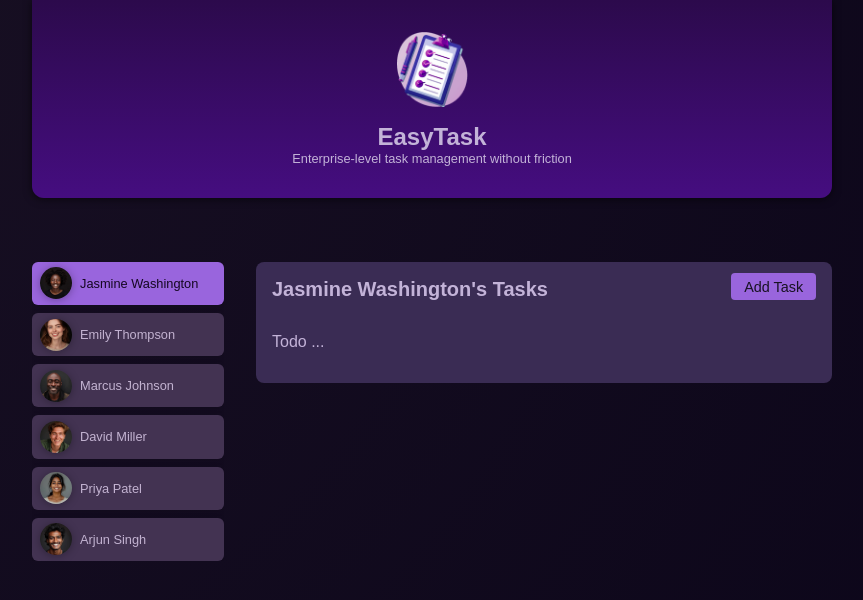
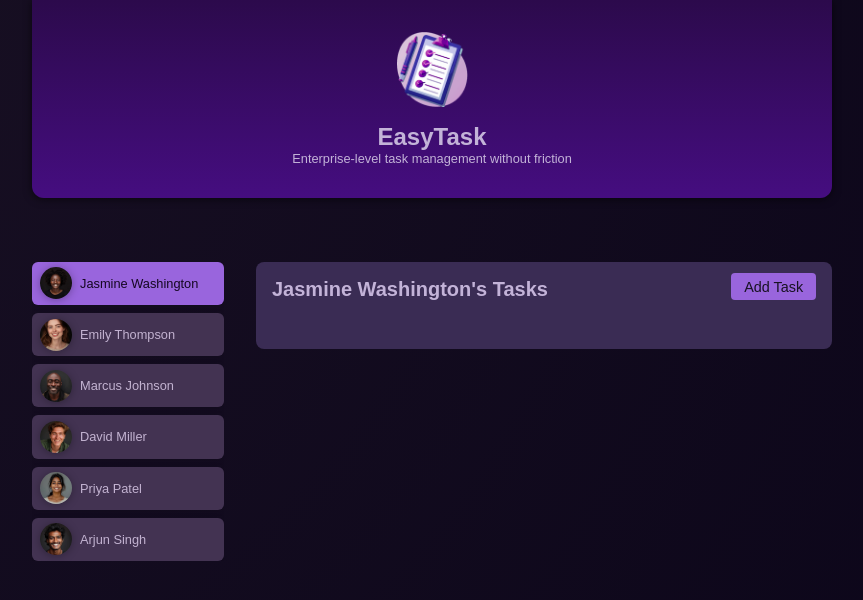
Before and after one commit to RajShukla2308/01-starting-project-module-14, an Angular app: page /users/u1 in a window 1280 px wide. Shown: the top 600 px of the page, without its empty margins (208-1071 px from the left). Built offline with nearby package versions, Linux system fonts and the light colour scheme.

Commit message:
L277 nested routes

```diff
--- a/src/app/users/user-tasks/user-tasks.component.html
+++ b/src/app/users/user-tasks/user-tasks.component.html
@@ -6,5 +6,6 @@
     </menu>
   </header>
 
-  <p>Todo ...</p>
+  <!-- <p>Todo ...</p> -->
+   <router-outlet />
 </section>
--- a/src/app/users/user-tasks/user-tasks.component.ts
+++ b/src/app/users/user-tasks/user-tasks.component.ts
@@ -1,6 +1,6 @@
 import { Component, computed, DestroyRef, inject, input, OnInit } from '@angular/core';
 import { UsersService } from '../users.service';
-import { ActivatedRoute } from '@angular/router';
+import { ActivatedRoute, RouterOutlet } from '@angular/router';
 import { Subscription } from 'rxjs';
 
 @Component({
@@ -8,6 +8,7 @@ import { Subscription } from 'rxjs';
   standalone: true,
   templateUrl: './user-tasks.component.html',
   styleUrl: './user-tasks.component.css',
+  imports: [RouterOutlet],
 })
 export class UserTasksComponent implements OnInit{
   // userId = input.required<string>();
```
Also changed, not shown: src/app/app.routes.ts (+12 -1 lines).
